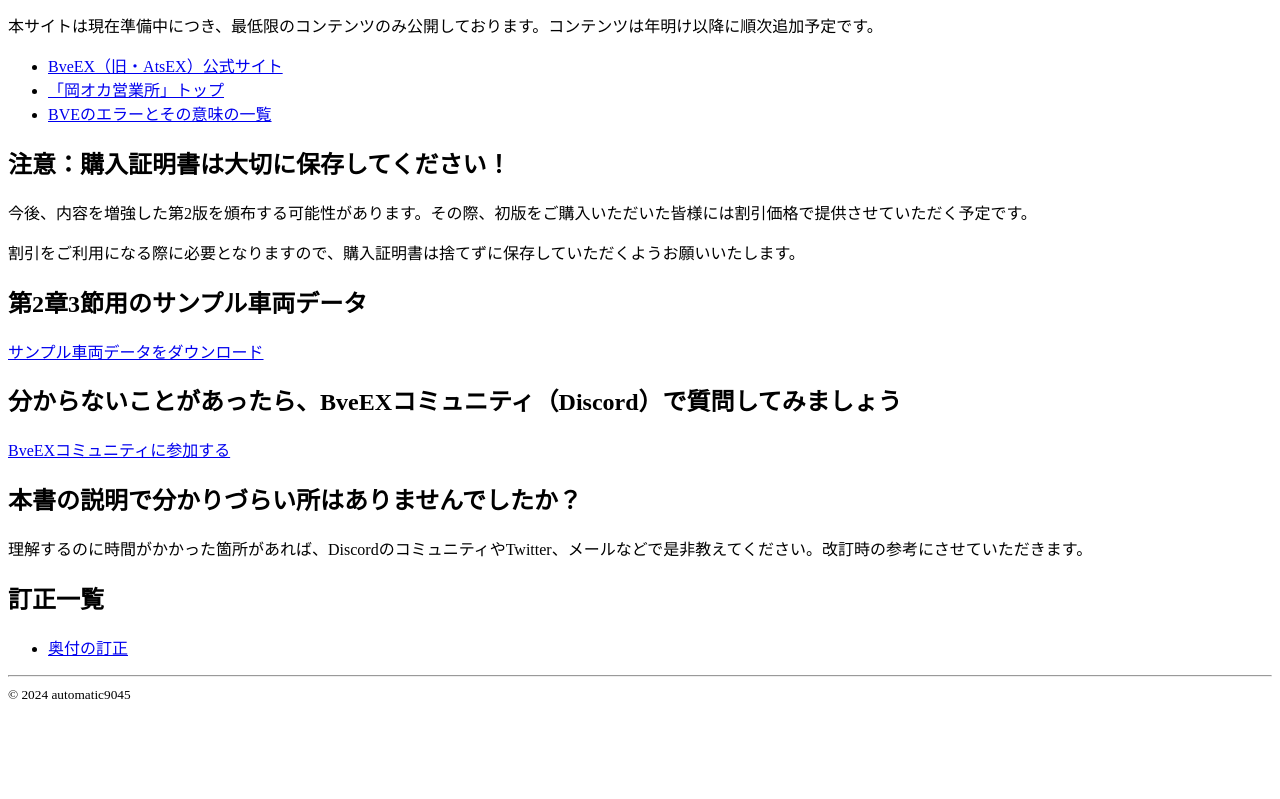
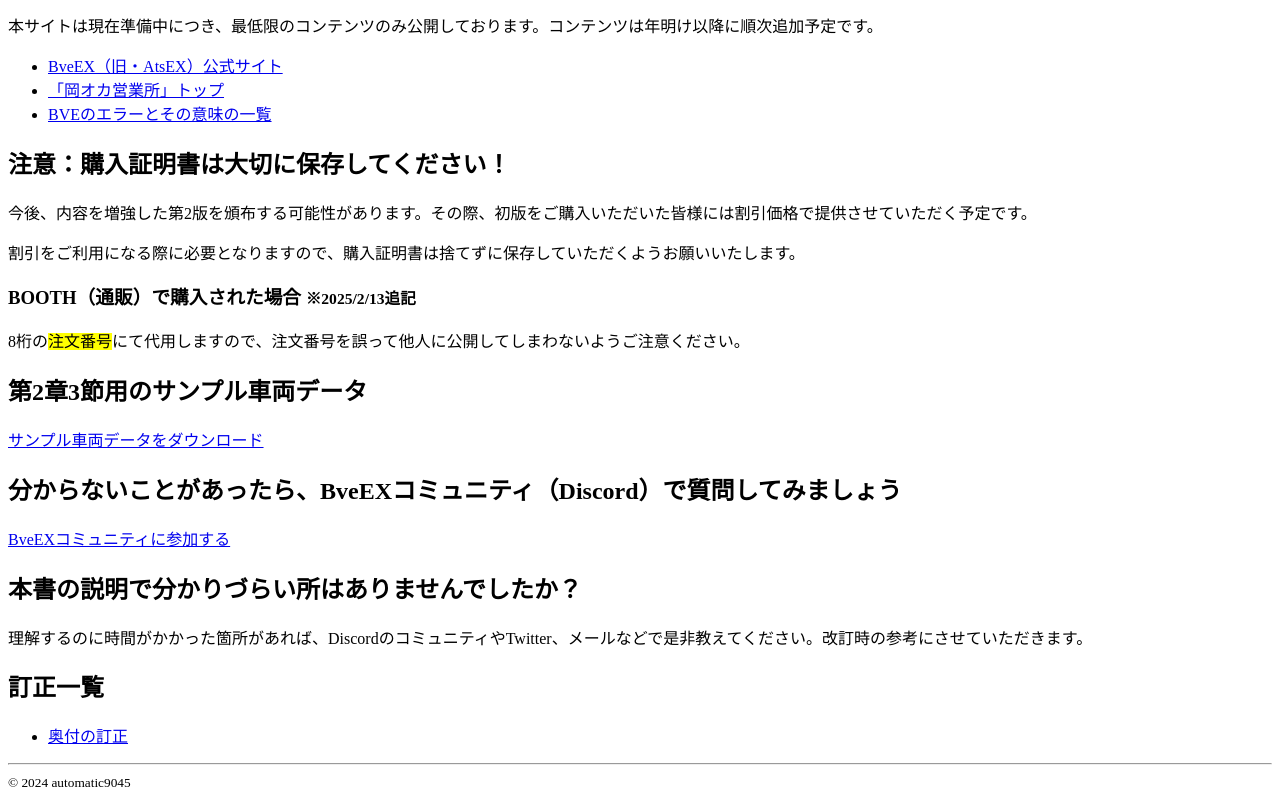
Before and after one commit to automatic9045/BveEX.Guidebook.Support, a plain HTML site: page index.html in a window 1280 px wide. Shown: the part 116-915 px from the top of the page. Before the commit the page ends 827 px from the top, so only its background shows below. Drawn offline with Linux system fonts and the light colour scheme.

Commit message:
add: BOOTHで購入した場合の購入証明方法について追記

```diff
--- a/index.html
+++ b/index.html
@@ -26,6 +26,11 @@
         </p>
         <p>
             割引をご利用になる際に必要となりますので、購入証明書は捨てずに保存していただくようお願いいたします。
+        </p>
+
+        <h3>BOOTH（通販）で購入された場合 <small>※2025/2/13追記</small></h3>
+        <p>
+            8桁の<mark>注文番号</mark>にて代用しますので、注文番号を誤って他人に公開してしまわないようご注意ください。
         </p>
 
         <h2>第2章3節用のサンプル車両データ</h2>
```
